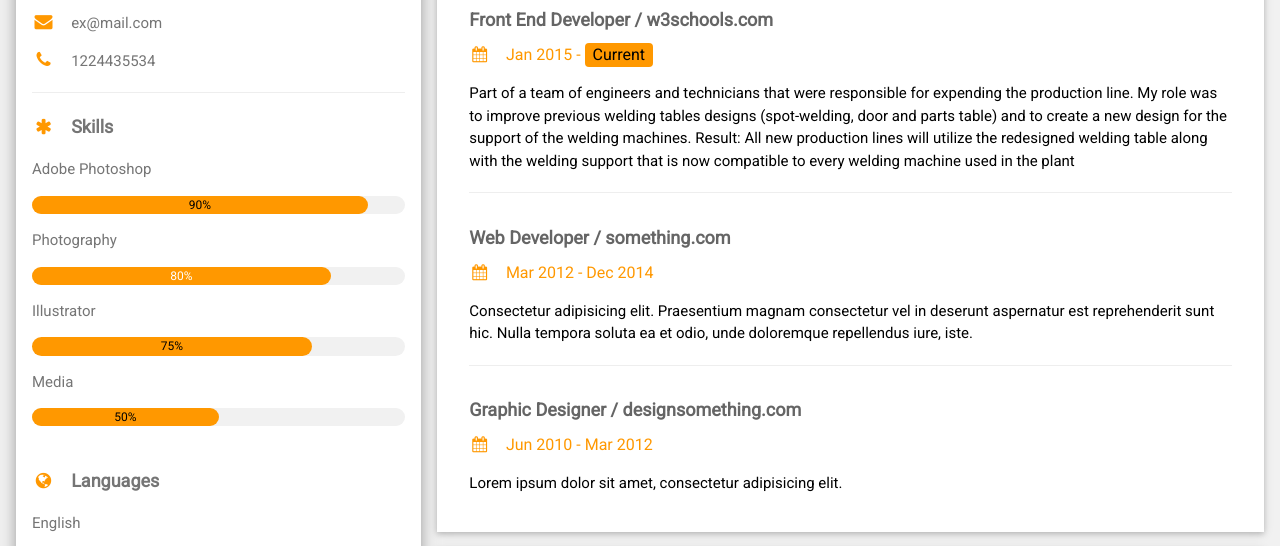
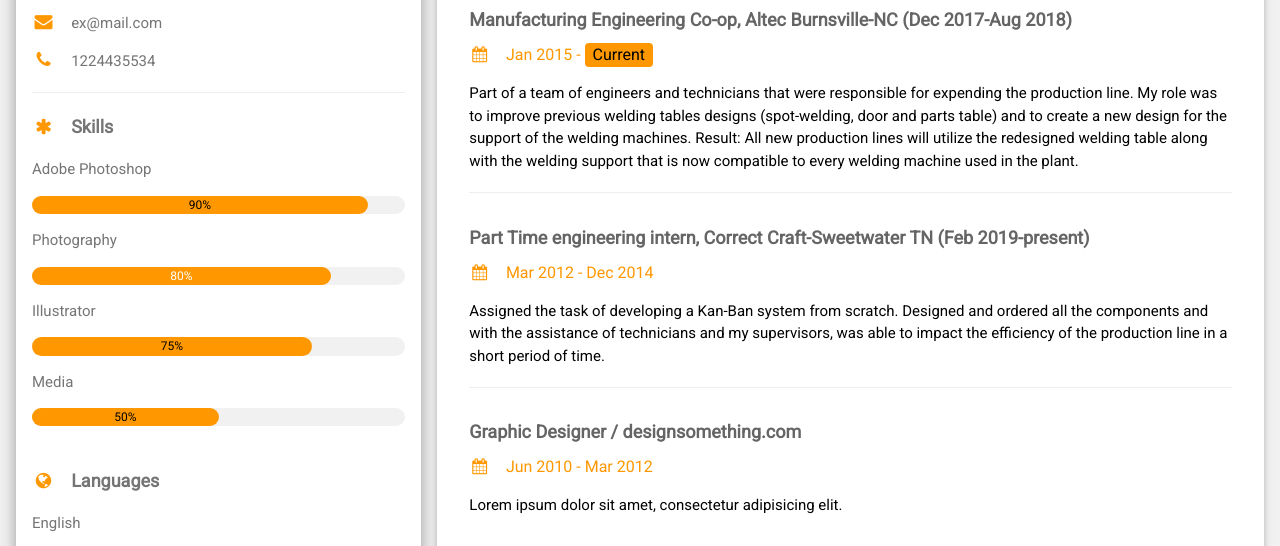
Before and after one commit to etomazel/etomazel.github.io, a plain HTML site: page index.html in a window 1280 px wide. Shown: the part 117-663 px from the top of the page. Drawn offline with nearby package versions, Linux system fonts and the light colour scheme.

Commit message:
Update index.html

```diff
--- a/index.html
+++ b/index.html
@@ -95,23 +95,23 @@
                             class="fa fa-suitcase fa-fw w3-margin-right w3-xxlarge w3-text-orange"></i>Work Experience
                     </h2>
                     <div class="w3-container">
-                        <h5 class="w3-opacity"><b>Front End Developer / w3schools.com</b></h5>
+                        <h5 class="w3-opacity"><b>Manufacturing Engineering Co-op, Altec Burnsville-NC (Dec 2017-Aug 2018) </b></h5>
                         <h6 class="w3-text-orange"><i class="fa fa-calendar fa-fw w3-margin-right"></i>Jan 2015 - <span
                                 class="w3-tag w3-orange w3-round">Current</span></h6>
                         <p>Part of a team of engineers and technicians that were responsible for expending the production line.
                            My role was to improve previous welding tables designs (spot-welding, door and parts table) and to create
                            a new design for the support of the welding machines. Result: All new production lines will utilize
                            the redesigned welding table along with the welding support that is now compatible to every welding
-                           machine used in the plant</p>
+                           machine used in the plant.</p>
                         <hr>
                     </div>
                     <div class="w3-container">
-                        <h5 class="w3-opacity"><b>Web Developer / something.com</b></h5>
+                        <h5 class="w3-opacity"><b>Part Time engineering intern, Correct Craft-Sweetwater TN (Feb 2019-present)</b></h5>
                         <h6 class="w3-text-orange"><i class="fa fa-calendar fa-fw w3-margin-right"></i>Mar 2012 - Dec 2014
                         </h6>
-                        <p>Consectetur adipisicing elit. Praesentium magnam consectetur vel in deserunt aspernatur est
-                            reprehenderit sunt hic. Nulla tempora soluta ea et odio, unde doloremque repellendus iure,
-                            iste.</p>
+                        <p>Assigned the task of developing a Kan-Ban system from scratch. Designed and ordered all the components and with
+                            the assistance of technicians and my supervisors, was able to impact the efficiency of the production line in a
+                            short period of time.</p>
                         <hr>
                     </div>
                     <div class="w3-container">
```
